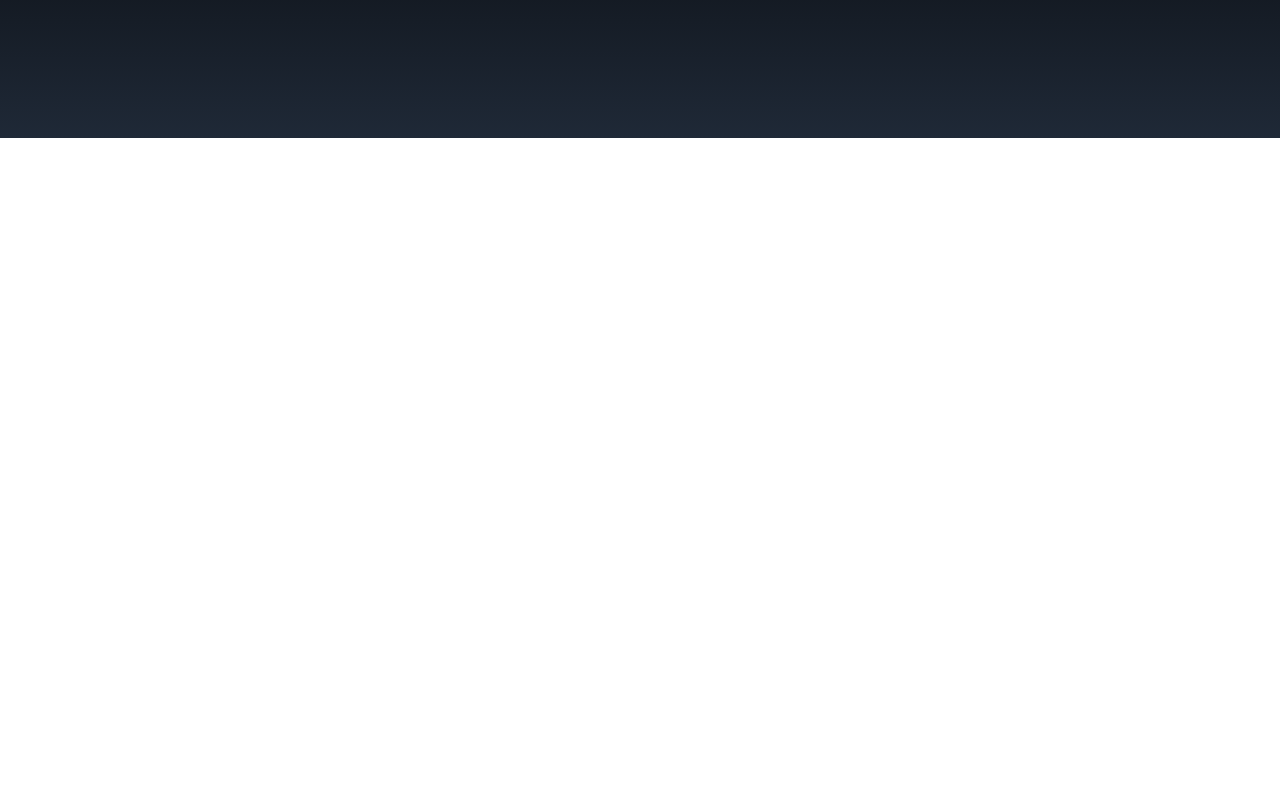
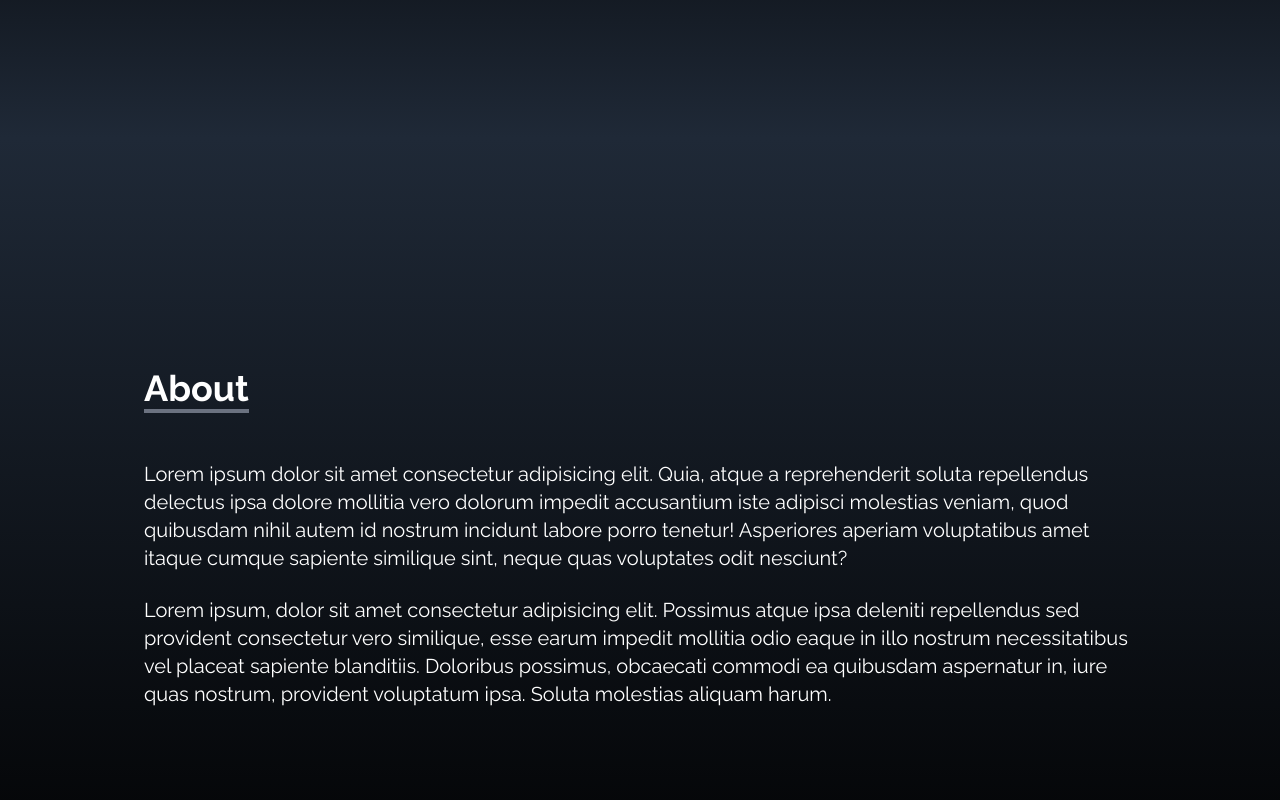
Before and after one commit to imsidharthsurya/my-portfolio, a React (Create React App) app: page / in a window 1280 px wide. Shown: the part 662-1462 px from the top of the page. Before the commit the page ends 800 px from the top, so only its background shows below. Built offline with nearby package versions, Linux system fonts and the light colour scheme.

Commit message:
About section done

```diff
--- a/src/App.js
+++ b/src/App.js
@@ -1,12 +1,14 @@
 import NavBar from "./components/NavBar";
 import Home from "./components/Home";
 import SocialLinks from "./components/SocialLinks";
+import About from "./components/About"
 
 function App() {
   return (
     <div className="">
       <NavBar/>
       <Home/>
+      <About/>
 
       <SocialLinks/>
     </div>
--- /dev/null
+++ b/src/components/About.js
@@ -0,0 +1,20 @@
+import React from 'react'
+
+const About = () => {
+  return (
+    <div name="about" className='w-full h-screen bg-gradient-to-b from-gray-800 to-black text-white'>
+        <div className='max-w-screen-lg p-4 mx-auto flex flex-col justify-center w-full h-full'>
+            <div className='pb-8'>
+                <p className='text-4xl font-bold inline border-b-4 border-gray-500'>About</p>
+            </div>
+            <p className='text-xl mt-5'>
+                Lorem ipsum dolor sit amet consectetur adipisicing elit. Quia, atque a reprehenderit soluta repellendus delectus ipsa dolore mollitia vero dolorum impedit accusantium iste adipisci molestias veniam, quod quibusdam nihil autem id nostrum incidunt labore porro tenetur! Asperiores aperiam voluptatibus amet itaque cumque sapiente similique sint, neque quas voluptates odit nesciunt?
+            </p>
+            <br/>
+            <p className='text-xl'>Lorem ipsum, dolor sit amet consectetur adipisicing elit. Possimus atque ipsa deleniti repellendus sed provident consectetur vero similique, esse earum impedit mollitia odio eaque in illo nostrum necessitatibus vel placeat sapiente blanditiis. Doloribus possimus, obcaecati commodi ea quibusdam aspernatur in, iure quas nostrum, provident voluptatum ipsa. Soluta molestias aliquam harum.</p>
+        </div>
+    </div>
+  )
+}
+
+export default About
```
